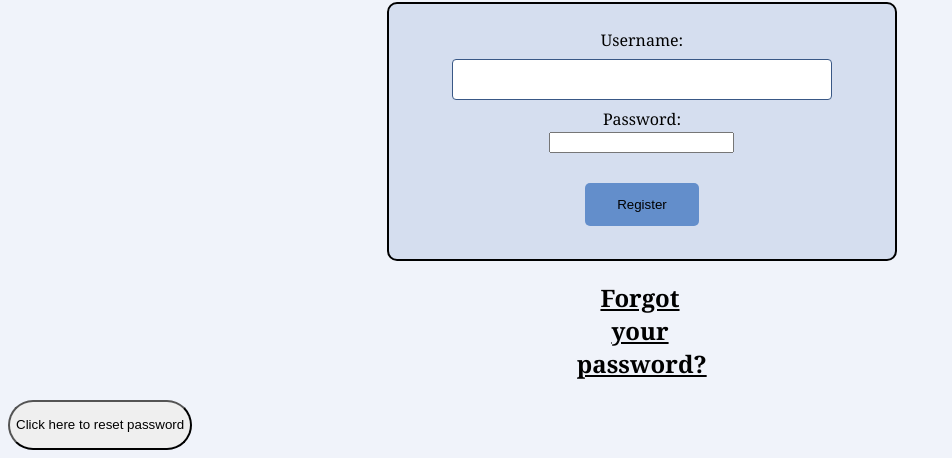
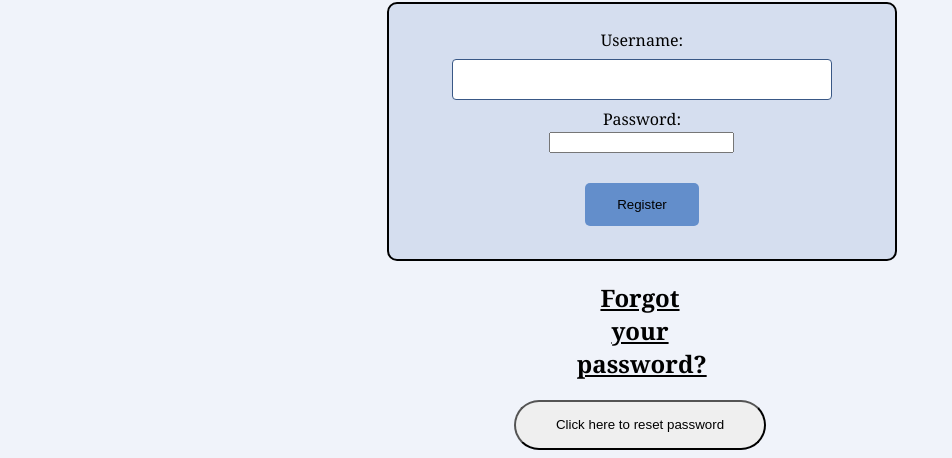
Before and after one commit to JanRinsma/INFR3120-Fall25-Project, a plain HTML site: page login.html in a window 1280 px wide. Shown: the part 585-1043 px from the top of the page, without its empty margins (0-952 px from the left). Drawn offline with Linux system fonts and the light colour scheme.

Commit message:
centered password reset button

```diff
--- a/style.css
+++ b/style.css
@@ -78,6 +78,12 @@ nav {
     margin-right: 30%;
 }
 
+#toggle-reset {
+    width: 20%;
+    margin-left: 40%;
+    margin-right: 40%;
+}
+
 body > table{
     width: 100%;
 }
```
